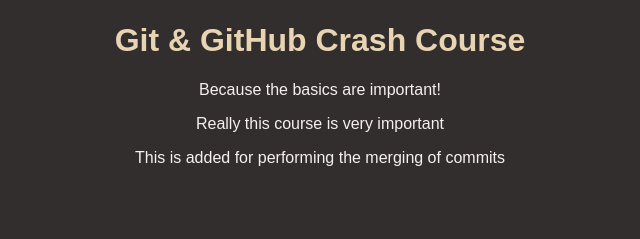
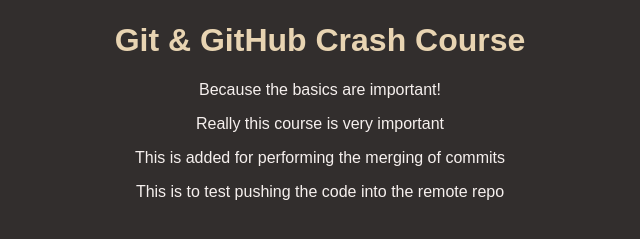
Before and after one commit to v10042000/github-crash-course, a plain HTML site: page index.html in a window 1280 px wide. Shown: the part 147-386 px from the top of the page, without its empty margins (320-960 px from the left). Drawn offline with Linux system fonts and the light colour scheme.

Commit message:
testing for remote pushing

```diff
--- a/index.html
+++ b/index.html
@@ -13,5 +13,6 @@
     <p>Because the basics are important!</p>
     <p>Really this course is very important</p>
     <p>This is added for performing the merging of commits</p>
+    <p>This is to test pushing the code into the remote repo</p>
   </body>
 </html>
```
